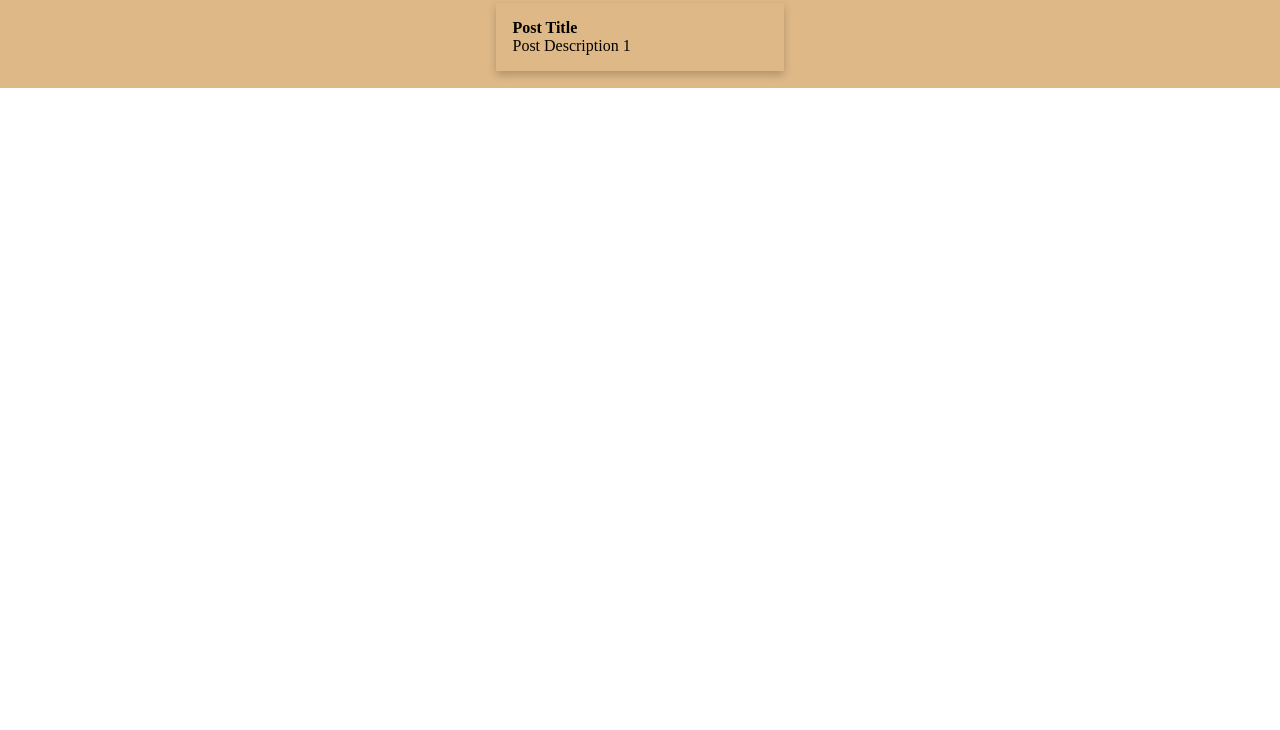
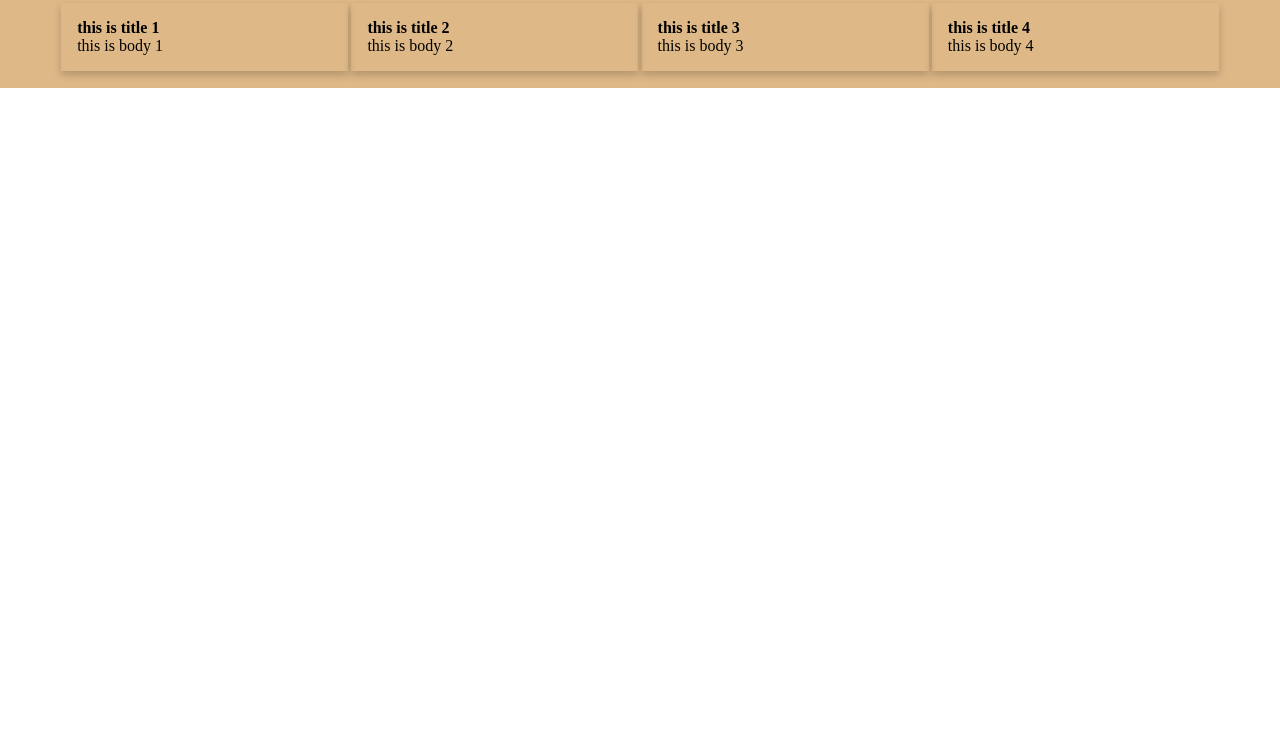
Before and after one commit to Sunjida-Srijoni/dynamic-cards-using-js, a plain HTML site: page index.html in a window 1280 px wide. Shown: the part 70-800 px from the top of the page. Drawn offline with Linux system fonts and the light colour scheme.

Commit message:
All card with hover is added

```diff
--- a/index.html
+++ b/index.html
@@ -9,10 +9,10 @@
 <body>
     <h1>Welcome</h1>
     <div class="posts">
-        <div class="post">
+        <!-- <div class="post">
             <h4 class="post-title">Post Title</h4>
             <p class="post-body">Post Description 1</p>
-        </div>
+        </div> -->
     </div>
 
     <script src="script.js"></script>
--- a/script.js
+++ b/script.js
@@ -0,0 +1,35 @@
+const posts = [
+    {
+        title: "this is title 1",
+        body: "this is body 1"
+    },
+    {
+        title: "this is title 2",
+        body: "this is body 2"
+    },
+    {
+        title: "this is title 3",
+        body: "this is body 3"
+    },
+    {
+        title: "this is title 4",
+        body: "this is body 4"
+    }
+];
+
+const postsElement = document.querySelector(".posts");
+
+const loadAllData = () => {
+     posts.map(post => {
+        console.log(post);
+        const postElement = document.createElement("div");
+        postElement.classList.add("post");
+        postElement.innerHTML = `<h4 class="post-title">${post.title}</h4>
+        <p class="post-body">${post.body}</p>`;
+        postsElement.appendChild(postElement);
+
+     });
+
+};
+
+loadAllData();
--- a/style.css
+++ b/style.css
@@ -21,6 +21,7 @@ h1{
     margin: 0.1rem;
     box-shadow: 0 4px 8px 0 rgba(0,0,0,0.2);
     padding: 1rem;
+    transition: all 0.4s;
 }
 .post:hover{
     box-shadow: 0 8px 16px 0 rgba(0,0,0,0.2);;
```
